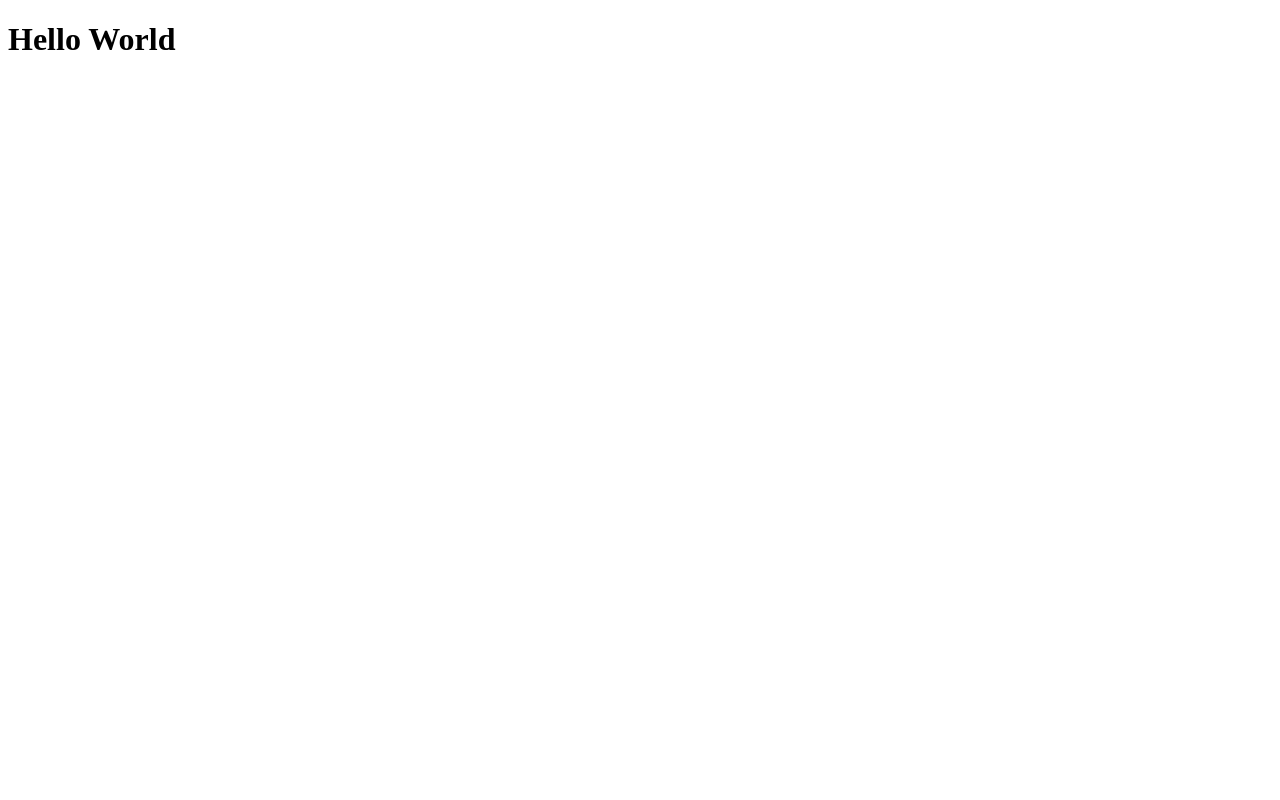
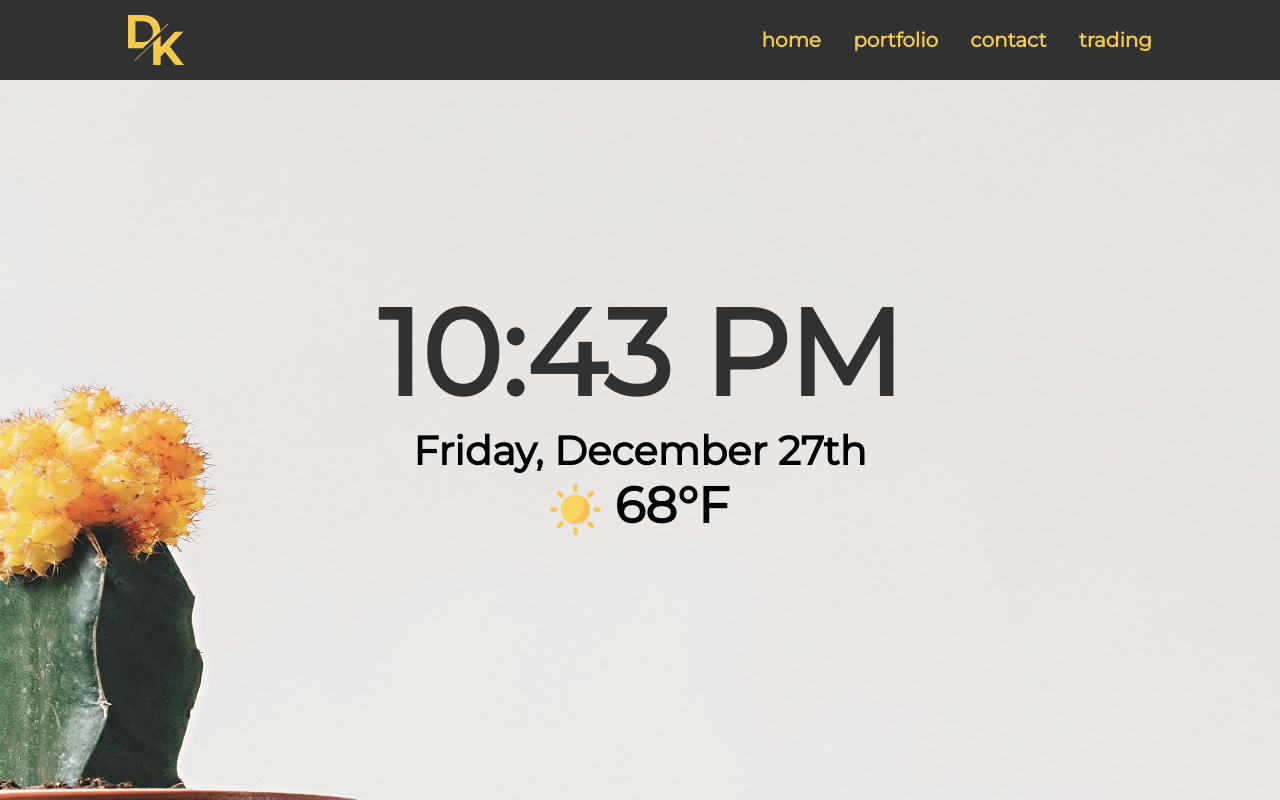
Before and after one commit to DanielKulba/Kulba, a plain HTML site: page index.html in a window 1280 px wide. Drawn offline with Linux system fonts and the light colour scheme.

Commit message:
Working Time and Date

```diff
--- a/index.html
+++ b/index.html
@@ -4,9 +4,40 @@
     <meta charset="UTF-8">
     <meta name="viewport" content="width=device-width, initial-scale=1.0">
     <meta http-equiv="X-UA-Compatible" content="ie=edge">
+    <script src="script.js"></script>
+    <link rel="stylesheet" href="style.css">
+    <link href="https://fonts.googleapis.com/css?family=Montserrat&display=swap" rel="stylesheet">
     <title>Kulba</title>
 </head>
-<body>
-    <h1>Hello World</h1>
+<body onload="updateNow()">
+    <header>
+      <div class="head-container">
+        <img class="logo" src="Assets/FullSplitLogo.svg">
+        <nav>
+          <ul>
+            <li><a href="#">home</a></li>
+            <li><a href="#">portfolio</a></li>
+            <li><a href="#">contact</a></li>
+            <li><a href="#">trading</a></li>
+          </ul>
+        </nav>
+      </div>
+    </header>
+    <div class="container">
+      <div class="info">
+        <p class="time" id="time">  :  </p>
+        <p class="date" id="date"></p>
+        <p class="temp" id="temp"><img class="weather" id="weather" src="Assets/Sun.svg"> 68°F</p>
+      </div>
+      <div class="todo">
+
+
+      </div>
+      <div class="search">
+
+
+      </div>
+
+    </div>
 </body>
 </html>
--- /dev/null
+++ b/script.js
@@ -0,0 +1,36 @@
+function updateNow(){
+    var now = new Date(),
+    hour = now.getHours(),
+    minute = now.getMinutes();
+    if(minute < 10)
+        minute = "0" + minute;
+    if(hour > 12)
+    {
+        hour -= 12;
+        minute += " PM";
+    }
+    else
+        minute += " AM";
+    var time = hour + ":" + minute;
+    document.getElementById("time").innerHTML = time;
+
+    months = ["January", "February", "March", "Aprl", "May", "June", "July", "August", "September", "October", "November", "December"];
+    days = ["Sunday", "Monday", "Tuesday", "Wednesday", "Thursday", "Friday", "Saturday"];
+    month = months[now.getMonth()];
+    day = days[now.getDay()];
+    date = now.getDate();
+    if(date == 1 || date == 21 || date ==31)
+        date = date + "st";
+    else if(date == 2 || date == 22)
+        date = date + "nd";
+    else if(date == 3 || date == 23)
+        date = date + "rd";
+    else
+        date = date + "th";
+    var fullDate = day + ", " + month + " " + date;
+
+        document.getElementById("date").innerHTML = fullDate;
+}
+
+
+setInterval(updateNow, 1000);
--- /dev/null
+++ b/style.css
@@ -0,0 +1,84 @@
+*{
+    font-family: 'Montserrat', sans-serif;
+    margin: 0;
+}
+
+body{
+    background-image: url("Assets/resized-cactus.jpg");
+}
+
+.container{
+    width: 80%;
+    margin: 0 auto;
+    text-align: center;
+}
+
+.head-container{
+    width: 80%;
+    margin: 0 auto;
+}
+
+header{
+    height: 80px;
+    background-color: #313131;
+}
+
+/* header::after{
+    content: '';
+    display: table;
+    clear: both;
+} */
+
+.logo{
+    width: 56px;
+    float: left;
+    padding-top: 15px;
+}
+
+nav{
+    float: right;
+}
+
+nav ul{
+    margin: 0;
+    padding: 0;
+    list-style: none;
+}
+
+nav ul li{
+    display: inline-block;
+    margin-top: 28px;
+    margin-left: 28px;
+    font-size: 20px;
+    font-weight: bold;
+}
+
+nav a{
+    text-decoration: none;
+    color: #F2CA50;
+}
+
+.info{
+    padding-top: 200px;
+}
+
+.time{
+    font-size: 120px;
+    font-weight: bold;
+    color: #313131;
+}
+
+.date{
+    font-size: 40px;
+    font-weight: bold;
+}
+.weather{
+    width: 51px;
+    height: 51px;
+    vertical-align: middle;
+}
+
+.temp{
+    font-size: 50px;
+    font-weight: bold;
+}
```
Also changed, not shown: Assets/FullSplitLogo.svg (added), Assets/Sun.svg (added), Assets/resized-cactus.jpg (added), 4 other files.
